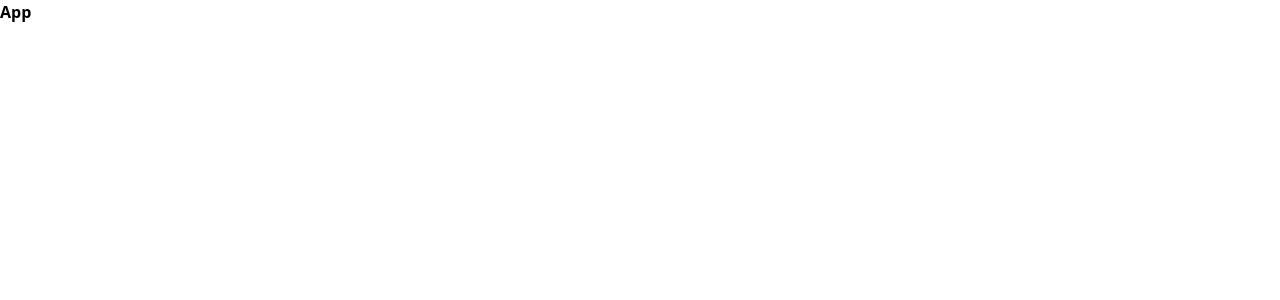
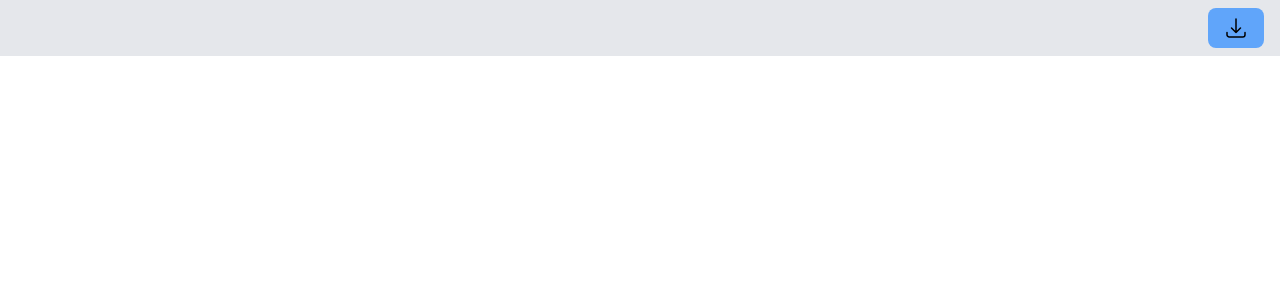
Before and after one commit to cs472-team6/cs472-team6, a React (Vite) app: page / in a window 1280 px wide. Shown: the top 300 px of the page. Built offline with nearby package versions, Linux system fonts and the light colour scheme.

Commit message:
Create Navbar component with export/download button

```diff
--- a/index.html
+++ b/index.html
@@ -4,7 +4,7 @@
     <meta charset="UTF-8" />
     <link rel="icon" type="image/svg+xml" href="/vite.svg" />
     <meta name="viewport" content="width=device-width, initial-scale=1.0" />
-    <title>Vite + React</title>
+    <title>Portfolio Builder</title>
   </head>
   <body>
     <div id="root"></div>
--- a/src/App.jsx
+++ b/src/App.jsx
@@ -1,7 +1,12 @@
+import Navbar from "./components/Navbar/Navbar";
+
 export default function App() {
   return (
     <div>
-      <h1 className='font-bold'>App</h1>
+      {/* Navbar */}
+      <Navbar />
+      {/* SidePanel */}
+      {/* PreviewPanel */}
     </div>
   )
 }
--- /dev/null
+++ b/src/components/Icon/Icon.jsx
@@ -0,0 +1,18 @@
+export default function Icon({name}) {
+    switch (name) {
+        case 'arrow-down-tray':
+            return <ArrowDownTray />
+            break;
+
+        default:
+            break;
+    }
+}
+
+function ArrowDownTray () {
+    return (
+        <svg xmlns="http://www.w3.org/2000/svg" fill="none" viewBox="0 0 24 24" strokeWidth={1.5} stroke="currentColor" className="w-6 h-6">
+            <path strokeLinecap="round" strokeLinejoin="round" d="M3 16.5v2.25A2.25 2.25 0 005.25 21h13.5A2.25 2.25 0 0021 18.75V16.5M16.5 12L12 16.5m0 0L7.5 12m4.5 4.5V3" />
+        </svg>
+    )
+}
--- /dev/null
+++ b/src/components/Navbar/Navbar.jsx
@@ -0,0 +1,11 @@
+import Icon from "../Icon/Icon";
+
+export default function Navbar() {
+    return (
+        <nav className="flex h-14 bg-gray-200 items-center">
+            <button className="py-2 px-4 bg-blue-400 ml-auto mr-4 rounded-lg">
+                <Icon name="arrow-down-tray" />
+            </button>
+        </nav>
+    )
+}
```
